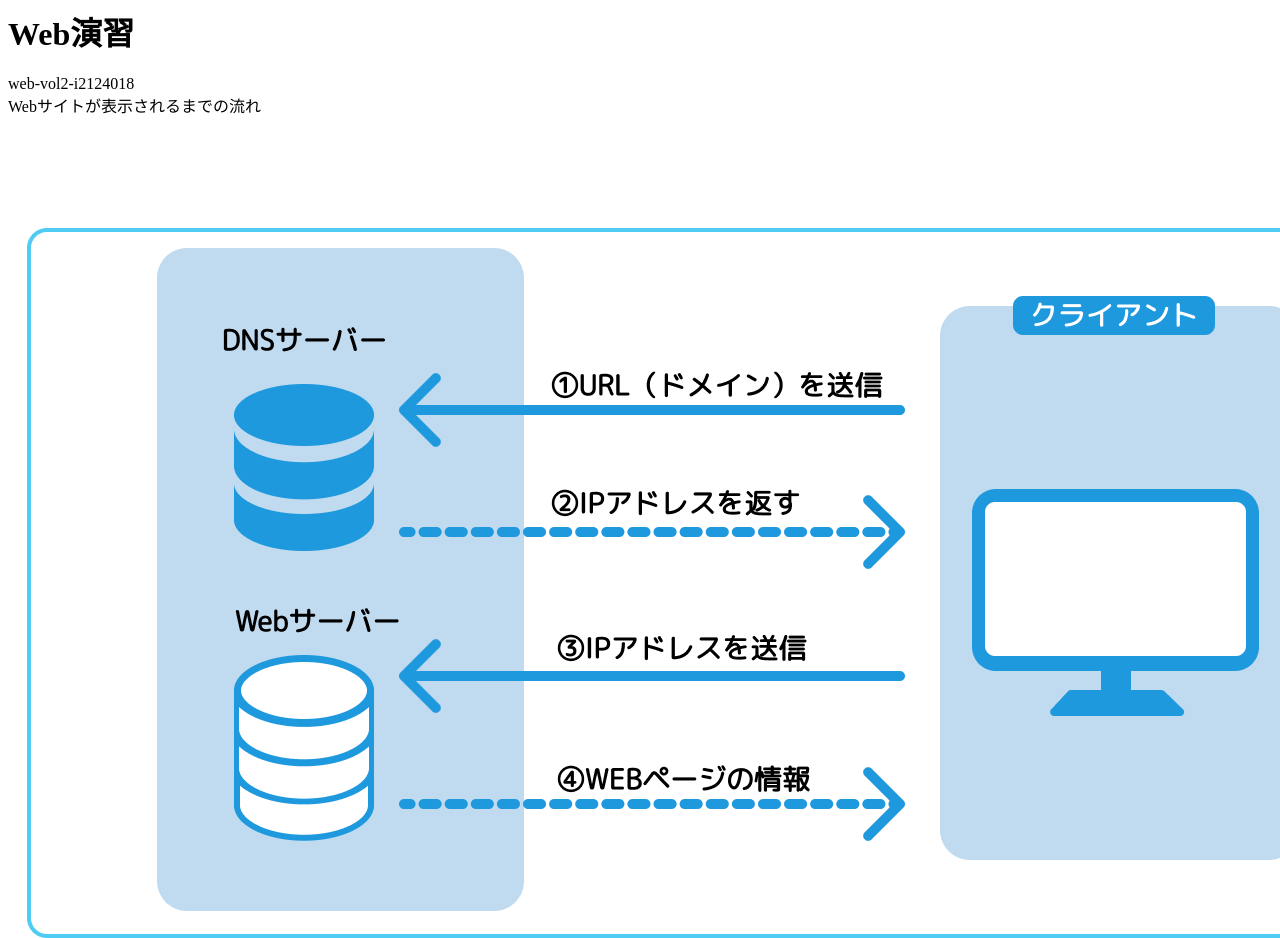
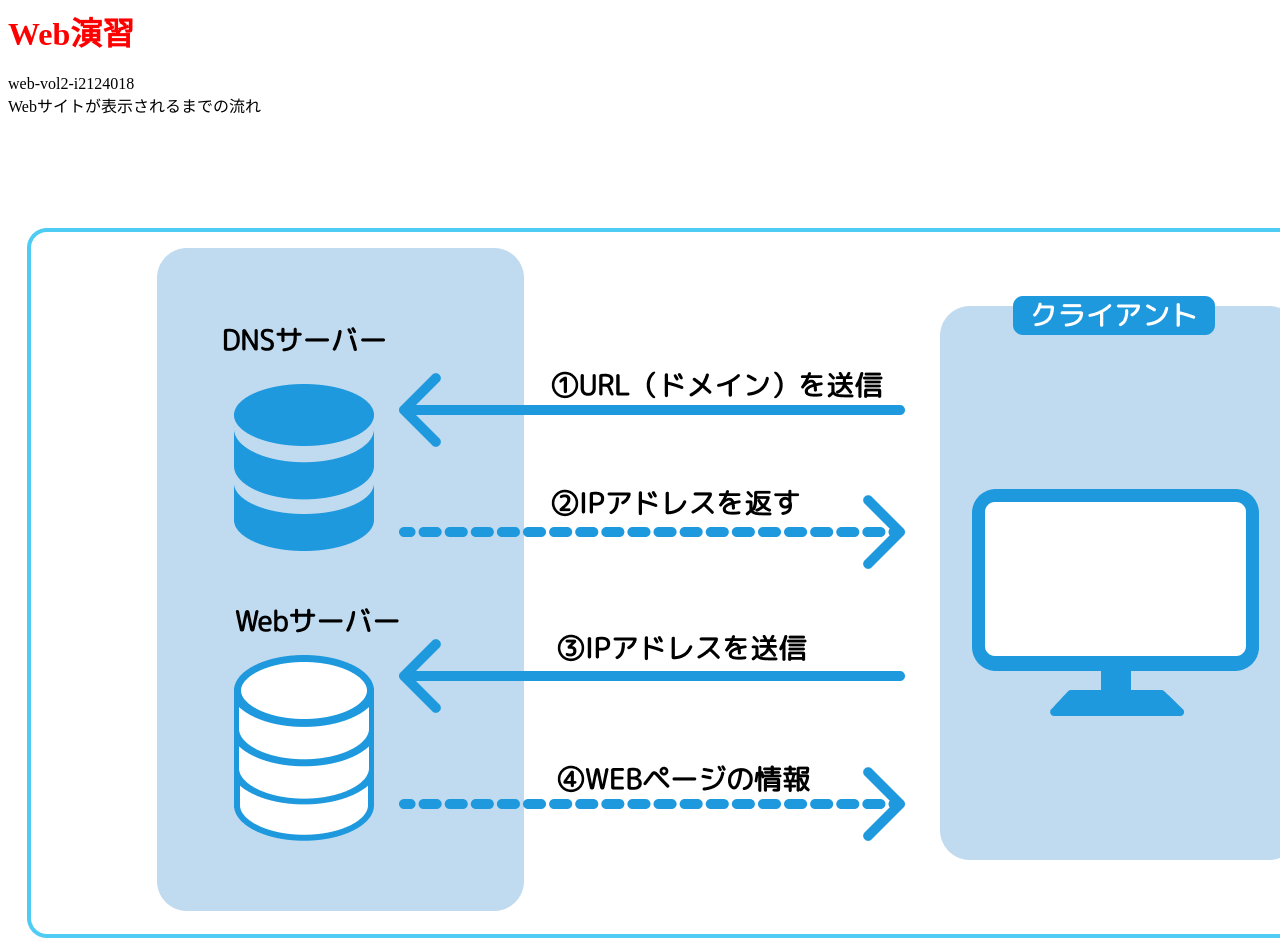
Before and after one commit to i2124018/vol2, a plain HTML site: page index.html in a window 1280 px wide. Shown: the top 938 px of the page. Drawn offline with Linux system fonts and the light colour scheme.

Commit message:
Update index.html

```diff
--- a/index.html
+++ b/index.html
@@ -1,6 +1,6 @@
 <htmll>
   <head>
-    <link src="vol2.css">
+    <link rel="stylesheet" href="vol2.css">
   </head>
   <body>
     <div class="main">
```
